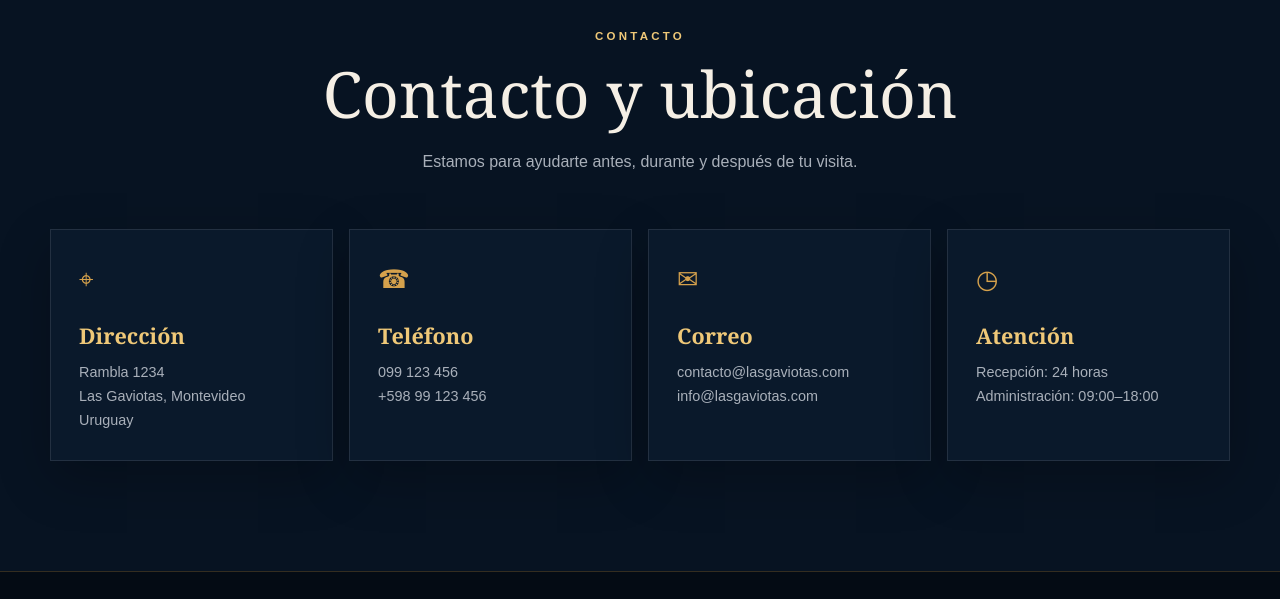
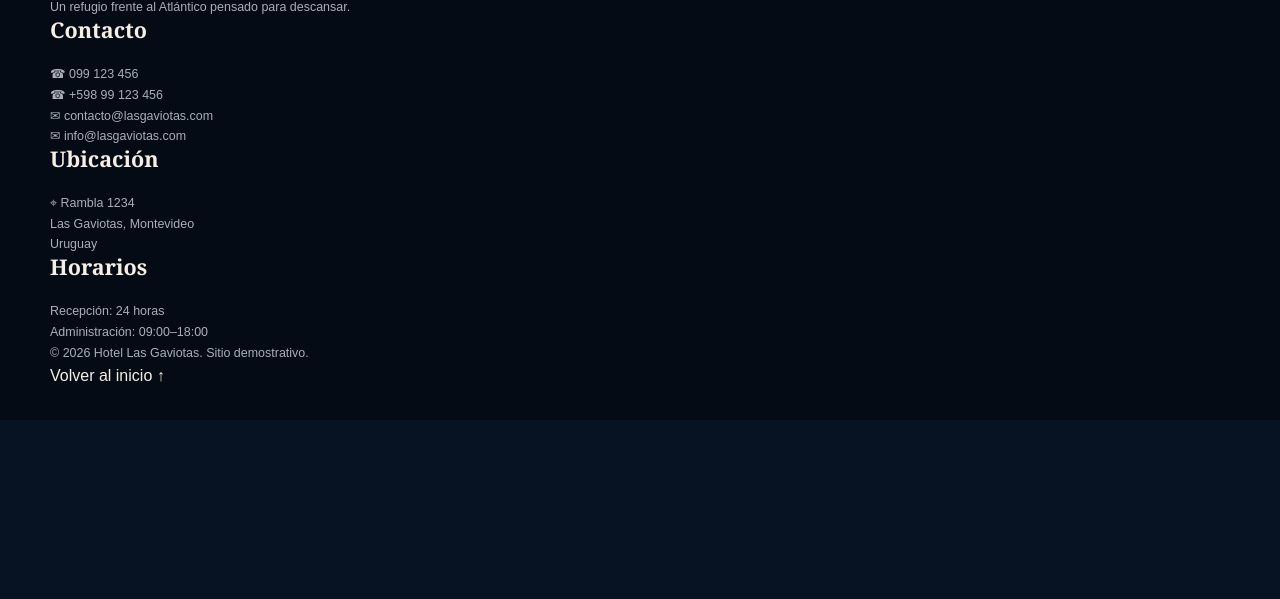
Before and after one commit to AlejoGb98/HotelLasGaviotas, a plain HTML site: page index.html in a window 1280 px wide. Shown: the part 6531-7130 px from the top of the page. After the commit the page ends 6951 px from the top, so only its background shows below. Drawn offline with Linux system fonts and the light colour scheme.

Commit message:
Update index.html

```diff
--- a/index.html
+++ b/index.html
@@ -366,52 +366,53 @@
       </div>
     </section>
 
-    <section class="section" id="contacto">
-      <div class="container">
-        <div class="section-heading">
-          <p class="eyebrow">Contacto</p>
-          <h2>Contacto y ubicación</h2>
-          <p>Estamos para ayudarte antes, durante y después de tu visita.</p>
-        </div>
 
-        <div class="contact-grid">
-          <article>
-            <span aria-hidden="true">⌖</span>
-            <h3>Dirección</h3>
-            <p>Rambla 1234<br>Las Gaviotas, Montevideo<br>Uruguay</p>
-          </article>
-          <article>
-            <span aria-hidden="true">☎</span>
-            <h3>Teléfono</h3>
-            <p>099 123 456<br>+598 99 123 456</p>
-          </article>
-          <article>
-            <span aria-hidden="true">✉</span>
-            <h3>Correo</h3>
-            <p>contacto@lasgaviotas.com<br>info@lasgaviotas.com</p>
-          </article>
-          <article>
-            <span aria-hidden="true">◷</span>
-            <h3>Atención</h3>
-            <p>Recepción: 24 horas<br>Administración: 09:00–18:00</p>
-          </article>
-        </div>
-      </div>
-    </section>
-  </main>
+  <footer class="site-footer" id="contacto">
+  <div class="container footer-grid">
 
-  <footer class="site-footer">
-    <div class="container site-footer__content">
+    <div class="footer-column">
       <a class="brand" href="#inicio">
         <span class="brand__mark" aria-hidden="true">⌁</span>
+
         <span>
           <strong>Las Gaviotas</strong>
           <small>Frente al mar desde 1987</small>
         </span>
       </a>
-      <p>© 2026 Hotel Las Gaviotas. Sitio demostrativo.</p>
+
+      <p>
+        Un refugio frente al Atlántico pensado para descansar.
+      </p>
     </div>
-  </footer>
+
+    <div class="footer-column">
+      <h3>Contacto</h3>
+      <p>☎ 099 123 456</p>
+      <p>☎ +598 99 123 456</p>
+      <p>✉ contacto@lasgaviotas.com</p>
+      <p>✉ info@lasgaviotas.com</p>
+    </div>
+
+    <div class="footer-column">
+      <h3>Ubicación</h3>
+      <p>⌖ Rambla 1234</p>
+      <p>Las Gaviotas, Montevideo</p>
+      <p>Uruguay</p>
+    </div>
+
+    <div class="footer-column">
+      <h3>Horarios</h3>
+      <p>Recepción: 24 horas</p>
+      <p>Administración: 09:00–18:00</p>
+    </div>
+
+  </div>
+
+  <div class="container footer-bottom">
+    <p>© 2026 Hotel Las Gaviotas. Sitio demostrativo.</p>
+    <a href="#inicio">Volver al inicio ↑</a>
+  </div>
+</footer>
 
    <script src="/src/core/reservas.js"></script>
 </body>
```
